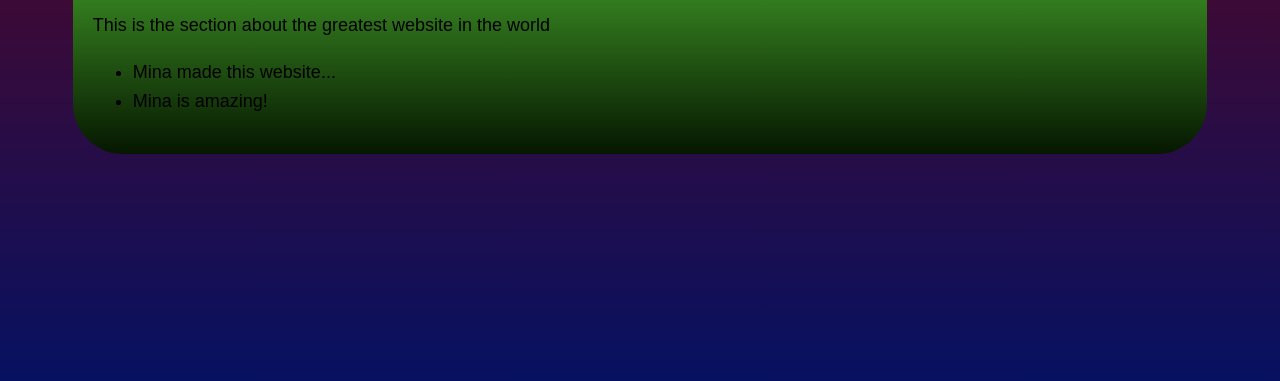
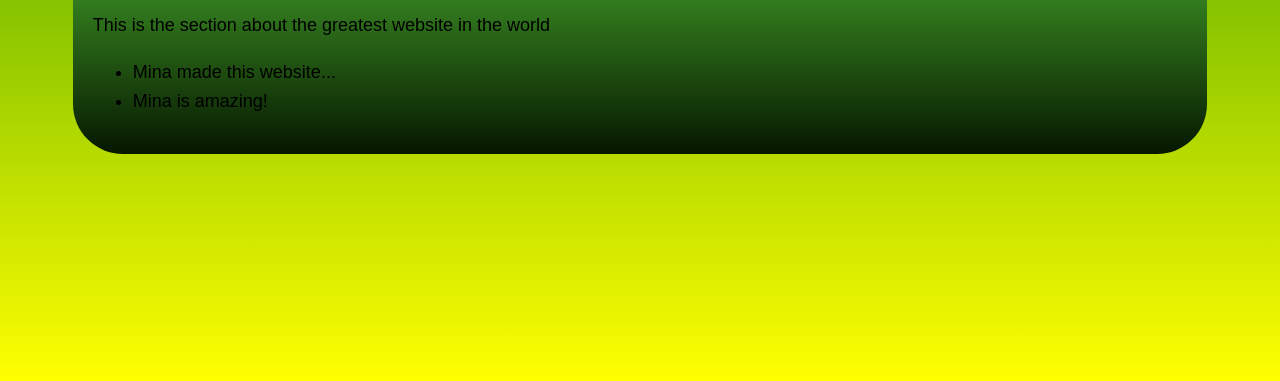
Before and after one commit to Zachman9841/Mina-Website, a plain HTML site: page index.html in a window 1280 px wide. Shown: the part 419-800 px from the top of the page. Drawn offline with Linux system fonts and the light colour scheme.

Commit message:
Update index.html

```diff
--- a/index.html
+++ b/index.html
@@ -4,7 +4,7 @@
 	<style>
 
 	body{
-		background:linear-gradient(#780206,#061161);
+		background:linear-gradient(green,yellow);
 		background-attachment: fixed;
 		font:normal 18px sans-serif;
 		line-height:1.6em;
```
